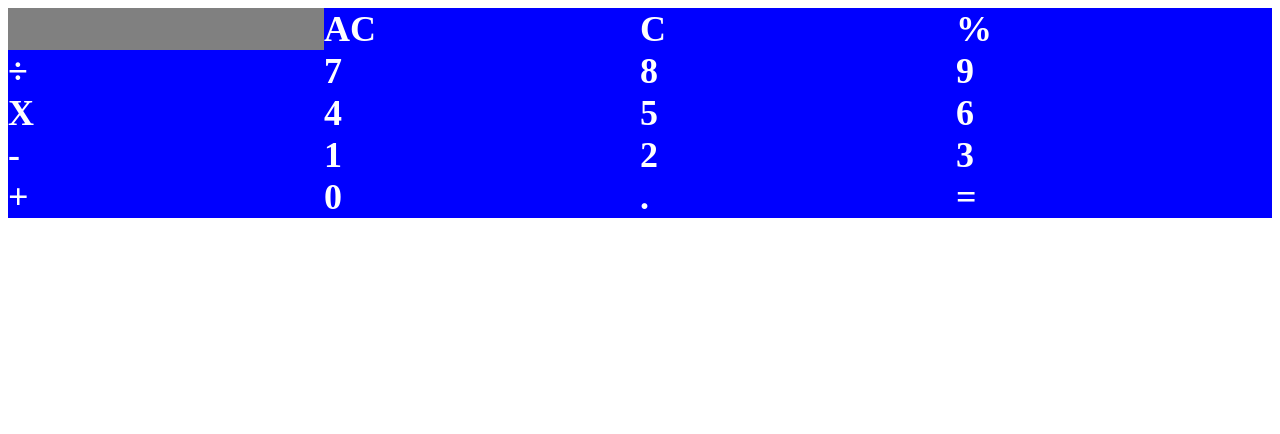
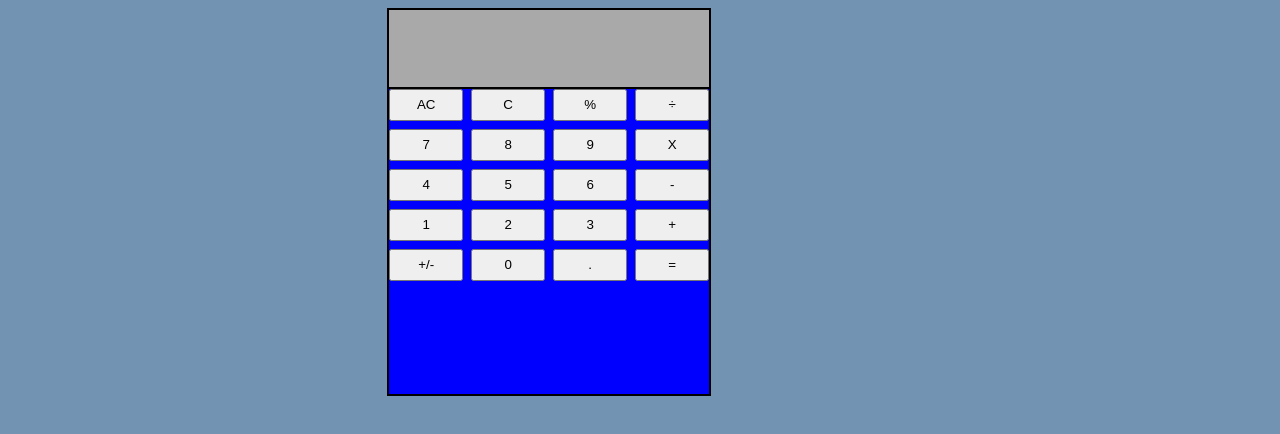
Before and after one commit to mcgrodk/odin-calculator, a plain HTML site: page index.html in a window 1280 px wide. Drawn offline with Linux system fonts and the light colour scheme.

Commit message:
Updated HTML tags, modified styles

```diff
--- a/index.html
+++ b/index.html
@@ -9,25 +9,28 @@
 <body>
     <div class="calc-container">
         <div id="calc-display"></div>
-        <div id="btn-ac">AC</div>
-        <div id="btn-c">C</div>
-        <div id="btn-%">%</div>
-        <div id="btn-divide">÷</div>
-        <div id="btn-7">7</div>
-        <div id="btn-8">8</div>
-        <div id="btn-9">9</div>
-        <div id="btn-multiply">X</div>
-        <div id="btn-4">4</div>
-        <div id="btn-5">5</div>
-        <div id="btn-6">6</div>
-        <div id="btn-subtract">-</div>
-        <div id="btn-1">1</div>
-        <div id="btn-2">2</div>
-        <div id="btn-3">3</div>
-        <div id="btn-add">+</div>
-        <div id="btn-0">0</div>
-        <div id="btn-decimal">.</div>
-        <div id="btn-equals">=</div>
+        <div class="btn-div">
+            <button id="btn-ac">AC</button>
+            <button id="btn-c">C</button>
+            <button id="btn-%">%</button>
+            <button id="btn-divide">÷</button>
+            <button id="btn-7">7</button>
+            <button id="btn-8">8</button>
+            <button id="btn-9">9</button>
+            <button id="btn-multiply">X</button>
+            <button id="btn-4">4</button>
+            <button id="btn-5">5</button>
+            <button id="btn-6">6</button>
+            <button id="btn-subtract">-</button>
+            <button id="btn-1">1</button>
+            <button id="btn-2">2</button>
+            <button id="btn-3">3</button>
+            <button id="btn-add">+</button>
+            <button id="btn-plus-minus">+/-</button>
+            <button id="btn-0">0</button>
+            <button id="btn-decimal">.</button>
+            <button id="btn-equals">=</button>
+        </div>
     </div>
 
 </body>
--- a/style.css
+++ b/style.css
@@ -1,12 +1,31 @@
+body {
+    background-color: #7393B3;
+}
+
 .calc-container {
     background-color: blue;
+    height: 24rem;
+    width: 20rem;
+    border: 2px solid black;
+    margin-left: 30%;
+}
+
+#calc-display {
+    background-color: #A9A9A9;
+    width: 100%;
+    height: 20%;
+    border-bottom: 2px solid black;
+}
+
+.btn-div {
     display: grid;
     grid-template-columns: repeat(4, 1fr);
     grid-template-rows: repeat(4, 1fr);
+    grid-gap: 0.5rem;
 }
 
-#calc-display {
-    background-color: gray;
+button {
+    height: 2rem;
 }
 
 div {
```
